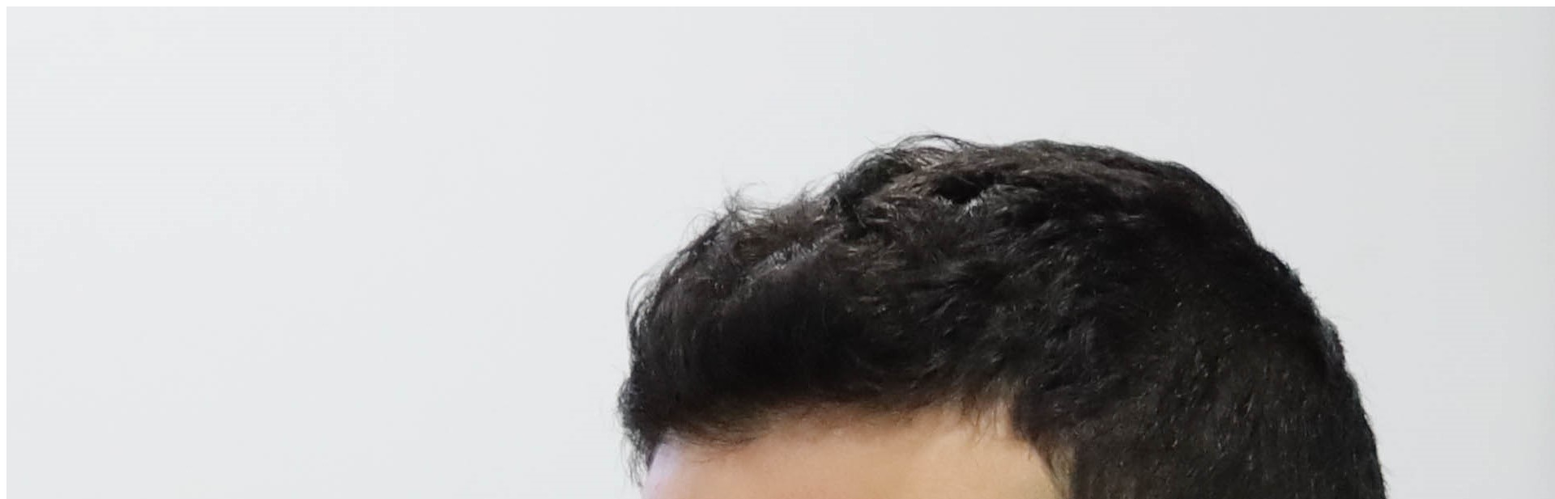
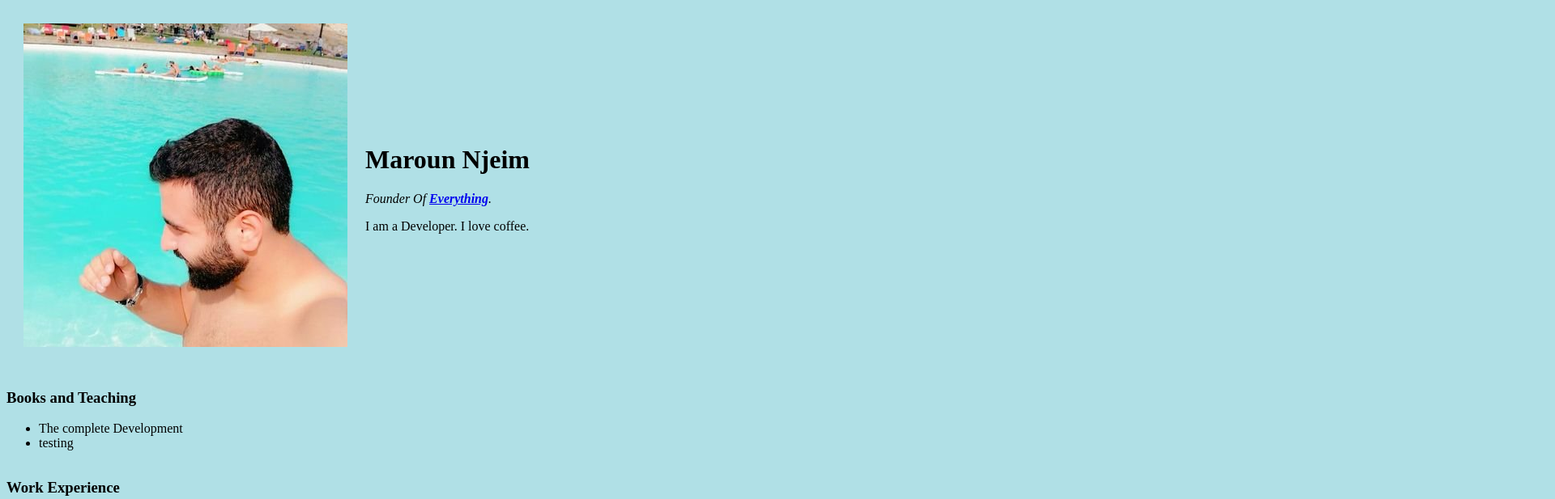
Before and after one commit to Maroun92/CV, a plain HTML site: page index.html in a window 1280 px wide. Shown: the top 617 px of the page at 81% size, 1920 px wide, since content can reach past the window. Drawn offline with Linux system fonts and the light colour scheme.

Commit message:
Add files via upload

```diff
--- a/index.html
+++ b/index.html
@@ -3,13 +3,32 @@
 <head>
     <meta charset="UTF-8">
     <meta name="viewport" content="width=device-width, initial-scale=1.0">
-    <title>😂Maroun's personal Site</title>
+    <title>Maroun's personal Site</title>
+
+    <style>
+        body {
+            background-color: powderblue;
+        }
+
+        hr {
+            background-color: white;
+            border-style: none;
+        }
+    </style>
+
 </head>
 <body>
-    <img src="maroun1.jpg" alt="Maroun Njeim PP">
-    <h1>Maroun Njeim</h1>
-    <p><em>Founder Of <strong><a href="https://www.appbrewery.co/">Everything</a></strong>.</em></p>
-    <p>I am a Developer. I love coffee.</p>
+    <table cellspacing="20">
+        <tr>
+            <td>
+                <img src="maroun.jpg" alt="Maroun Njeim PP">
+            </td>
+            <td><h1>Maroun Njeim</h1><p><em>Founder Of <strong><a href="https://www.appbrewery.co/">Everything</a></strong>.</em></p>
+                <p>I am a Developer. I love coffee.</p></td>
+        </tr>
+    </table>
+
+
     <hr>
     <h3>Books and Teaching</h3>
     <ul>
@@ -26,7 +45,5 @@
     <br>
     <a href="hobbies.html">My Hobbies</a>
     <a href="contact-me.html">Contact Me</a>
-
-
 </body>
 </html>
```
Also changed, not shown: contact-me.html (+0 -5 lines), maroun.jpg (added).
